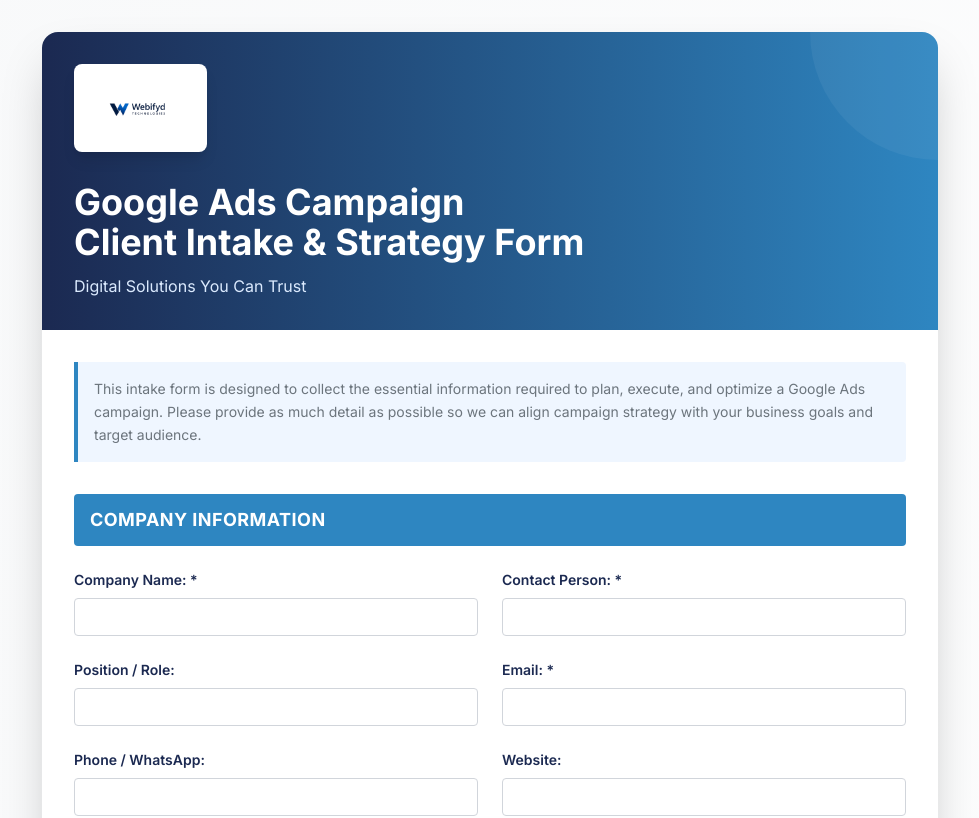
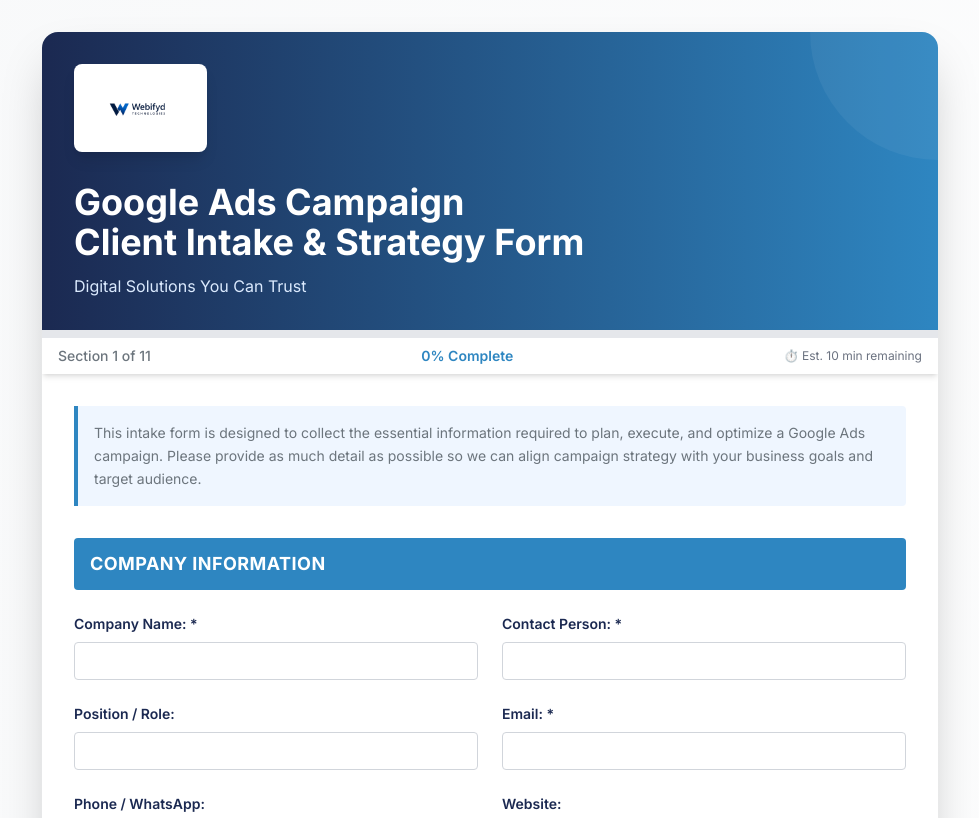
Before and after one commit to Webifyd/client-intake-form, a Next.js app: page / in a window 1280 px wide. Shown: the top 818 px of the page, without its empty margins (150-1129 px from the left). Built offline with nearby package versions, Linux system fonts and the light colour scheme.

Commit message:
feat: add progress bar with section tracking and completion percentage

```diff
--- a/components/IntakeForm.tsx
+++ b/components/IntakeForm.tsx
@@ -1,6 +1,6 @@
 'use client';
 
-import { useState } from 'react';
+import { useState, useEffect, useRef } from 'react';
 import type { IntakeFormData } from '@/types/form';
 import Image from 'next/image';
 
@@ -71,6 +71,55 @@
     type: 'success' | 'error' | null;
     message: string;
   }>({ type: null, message: '' });
+  const [currentSection, setCurrentSection] = useState(1);
+  const sectionRefs = useRef<(HTMLElement | null)[]>([]);
+
+  // Calculate form completion percentage
+  const calculateProgress = () => {
+    const requiredFields = [
+      formData.companyInfo.companyName,
+      formData.companyInfo.contactPerson,
+      formData.companyInfo.email,
+    ];
+
+    const optionalFilledFields = [
+      formData.campaignObjective.goals.length > 0,
+      formData.targetAudience.customerTypes.length > 0,
+      formData.targetAudience.geographicTargeting.length > 0,
+      formData.campaignBudget.dailyBudget || formData.campaignBudget.otherBudget,
+      formData.productsServices.coreProducts,
+      formData.leadDefinition.leadTypes.length > 0,
+    ].filter(Boolean).length;
+
+    const totalRequired = requiredFields.filter(Boolean).length;
+    const requiredProgress = (totalRequired / requiredFields.length) * 60; // 60% for required
+    const optionalProgress = (optionalFilledFields / 6) * 40; // 40% for optional key fields
+
+    return Math.min(Math.round(requiredProgress + optionalProgress), 100);
+  };
+
+  // Track section visibility with Intersection Observer
+  useEffect(() => {
+    const observer = new IntersectionObserver(
+      (entries) => {
+        entries.forEach((entry) => {
+          if (entry.isIntersecting) {
+            const sectionIndex = sectionRefs.current.indexOf(entry.target as HTMLElement);
+            if (sectionIndex !== -1) {
+              setCurrentSection(sectionIndex + 1);
+            }
+          }
+        });
+      },
+      { threshold: 0.5, rootMargin: '-100px' }
+    );
+
+    sectionRefs.current.forEach((ref) => {
+      if (ref) observer.observe(ref);
+    });
+
+    return () => observer.disconnect();
+  }, []);
 
   const handleCheckboxChange = (
     section: keyof IntakeFormData,
@@ -171,6 +220,27 @@
           </div>
         </div>
 
+        {/* Progress Bar */}
+        <div className="sticky top-0 z-50 bg-white shadow-md">
+          <div className="h-2 bg-gray-200">
+            <div
+              className="h-2 bg-webifyd-blue transition-all duration-300 ease-in-out"
+              style={{ width: `${calculateProgress()}%` }}
+            ></div>
+          </div>
+          <div className="px-4 py-2 flex justify-between items-center text-sm">
+            <span className="text-webifyd-gray-medium font-medium">
+              Section {currentSection} of 11
+            </span>
+            <span className="text-webifyd-blue font-semibold">
+              {calculateProgress()}% Complete
+            </span>
+            <span className="text-gray-500 text-xs hidden sm:inline">
+              ⏱️ Est. {Math.max(1, Math.ceil((100 - calculateProgress()) / 10))} min remaining
+            </span>
+          </div>
+        </div>
+
         {/* Intro Box */}
         <div className="p-8">
           <div className="bg-blue-50 border-l-4 border-webifyd-blue p-4 mb-8 rounded-r">
@@ -196,7 +266,7 @@
 
           <form onSubmit={handleSubmit} className="space-y-8">
             {/* COMPANY INFORMATION */}
-            <section>
+            <section ref={(el) => (sectionRefs.current[0] = el)}>
               <h2 className="section-header rounded">COMPANY INFORMATION</h2>
               <div className="mt-6 grid grid-cols-1 md:grid-cols-2 gap-6">
                 <div className="field-group">
@@ -269,7 +339,7 @@
             </section>
 
             {/* CAMPAIGN OBJECTIVE */}
-            <section>
+            <section ref={(el) => (sectionRefs.current[1] = el)}>
               <h2 className="section-header rounded">CAMPAIGN OBJECTIVE</h2>
               <div className="mt-6">
                 <p className="subsection">Select the primary campaign goal:</p>
@@ -312,7 +382,7 @@
             </section>
 
             {/* TARGET AUDIENCE & LOCATION */}
-            <section>
+            <section ref={(el) => (sectionRefs.current[2] = el)}>
               <h2 className="section-header rounded">TARGET AUDIENCE & LOCATION</h2>
               <div className="mt-6">
                 <p className="subsection">Who are your ideal customers?</p>
@@ -416,7 +486,7 @@
             </section>
 
             {/* CAMPAIGN BUDGET */}
-            <section>
+            <section ref={(el) => (sectionRefs.current[3] = el)}>
               <h2 className="section-header rounded">CAMPAIGN BUDGET</h2>
               <div className="mt-6">
                 <p className="subsection">Daily budget (Approximate):</p>
@@ -463,7 +533,7 @@
             </section>
 
             {/* PRODUCTS OR SERVICES */}
-            <section>
+            <section ref={(el) => (sectionRefs.current[4] = el)}>
               <h2 className="section-header rounded">PRODUCTS OR SERVICES TO PROMOTE</h2>
               <div className="mt-6 space-y-6">
                 <div className="field-group">
@@ -501,7 +571,7 @@
             </section>
 
             {/* LEAD & CONVERSION DEFINITION */}
-            <section>
+            <section ref={(el) => (sectionRefs.current[5] = el)}>
               <h2 className="section-header rounded">LEAD & CONVERSION DEFINITION</h2>
               <div className="mt-6">
                 <p className="subsection">What counts as a lead for you?</p>
@@ -541,7 +611,7 @@
             </section>
 
             {/* KEYWORDS & COMPETITORS */}
-            <section>
+            <section ref={(el) => (sectionRefs.current[6] = el)}>
               <h2 className="section-header rounded">KEYWORDS & COMPETITORS</h2>
               <div className="mt-6 space-y-6">
                 <div className="field-group">
@@ -578,7 +648,7 @@
             </section>
 
             {/* UNIQUE SELLING POINTS */}
-            <section>
+            <section ref={(el) => (sectionRefs.current[7] = el)}>
               <h2 className="section-header rounded">UNIQUE SELLING POINTS (USPs)</h2>
               <div className="mt-6">
                 <p className="subsection">Select all that apply to your business:</p>
@@ -620,7 +690,7 @@
             </section>
 
             {/* ASSETS & BRAND MATERIALS */}
-            <section>
+            <section ref={(el) => (sectionRefs.current[8] = el)}>
               <h2 className="section-header rounded">ASSETS & BRAND MATERIALS</h2>
               <div className="mt-6">
                 <p className="subsection">Please provide the following materials:</p>
@@ -657,7 +727,7 @@
             </section>
 
             {/* CAMPAIGN TIMELINE */}
-            <section>
+            <section ref={(el) => (sectionRefs.current[9] = el)}>
               <h2 className="section-header rounded">CAMPAIGN TIMELINE</h2>
               <div className="mt-6">
                 <p className="subsection">Preferred campaign duration:</p>
@@ -695,7 +765,7 @@
             </section>
 
             {/* ADDITIONAL NOTES */}
-            <section>
+            <section ref={(el) => (sectionRefs.current[10] = el)}>
               <h2 className="section-header rounded">ADDITIONAL NOTES & INSTRUCTIONS</h2>
               <div className="mt-6">
                 <div className="field-group">
```
